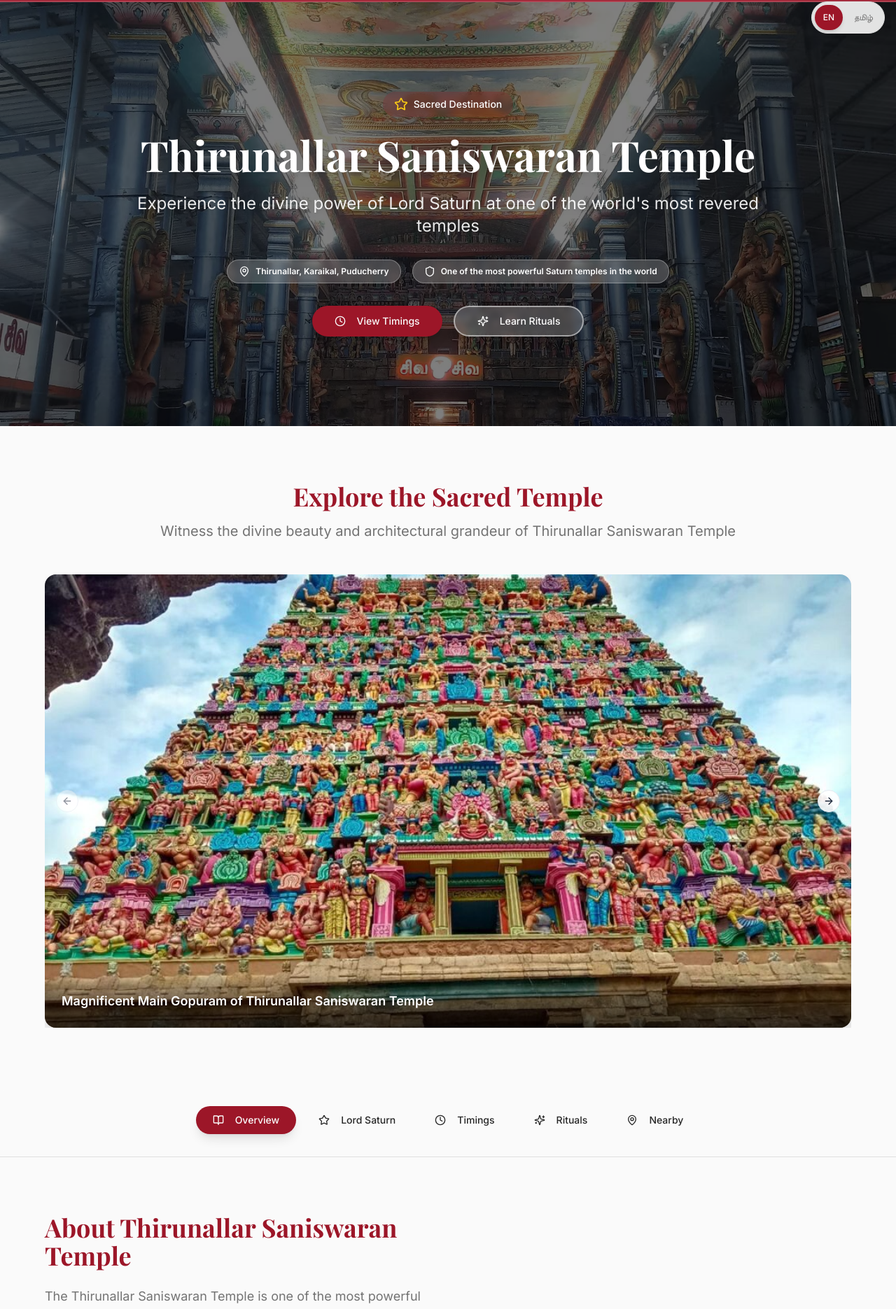
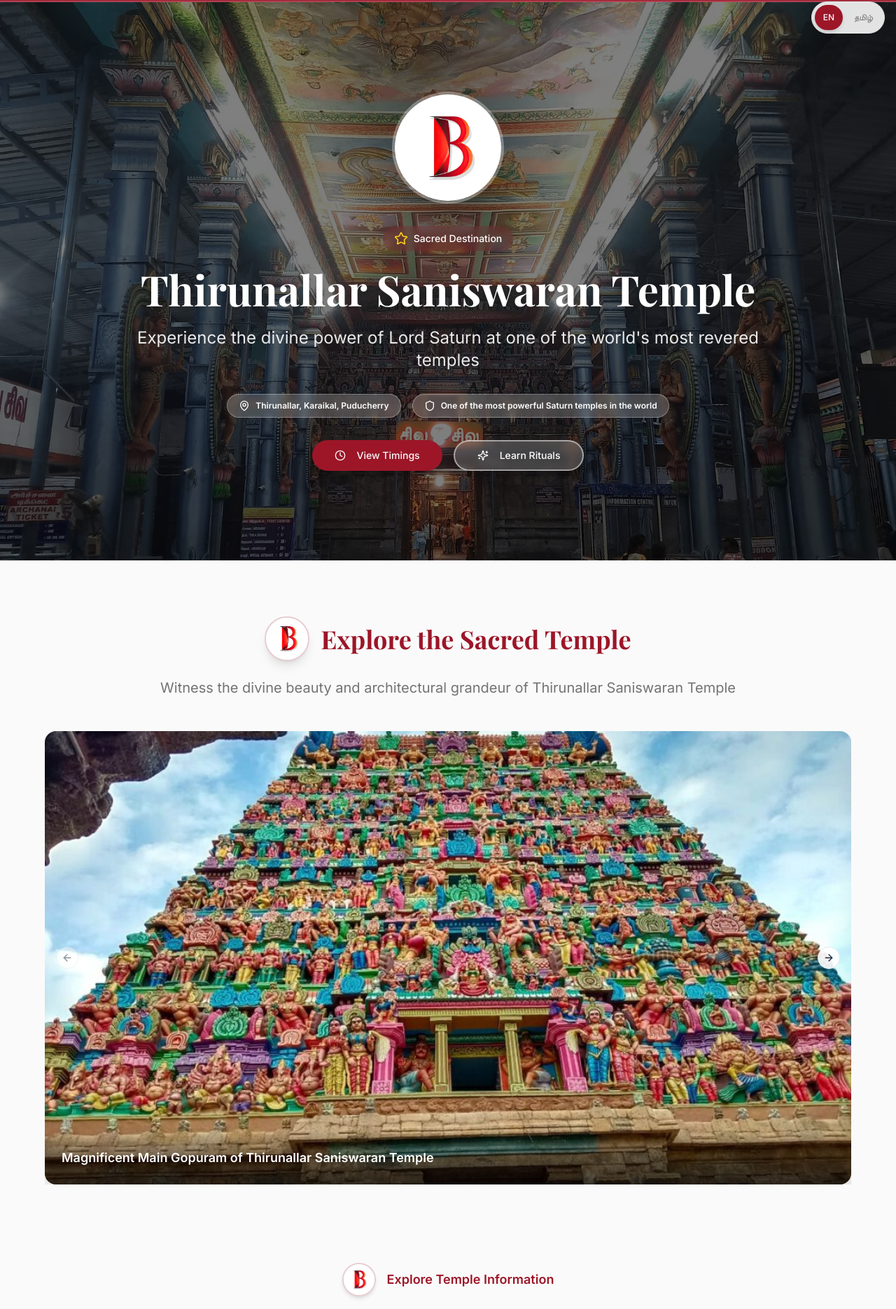
Before and after one commit to balahero03/balaji-residency, a React (Vite) app: page /temple in a window 1280 px wide. Shown: the part 78-1949 px from the top of the page at 70% size. Built offline with nearby package versions, Linux system fonts and the light colour scheme.

Commit message:
title in index added

```diff
--- a/index.html
+++ b/index.html
@@ -3,7 +3,8 @@
 
 <head>
   <meta charset="UTF-8" />
-  <link rel="icon" type="image/svg+xml" href="/favicon.ico" />
+  <link rel="icon" type="image/jpeg" href="/src/assets/logo.jpg" />
+  <link rel="apple-touch-icon" href="/src/assets/logo.jpg" />
   <meta name="viewport" content="width=device-width, initial-scale=1.0" />
 
   <!-- Primary Meta Tags -->
@@ -23,7 +24,10 @@
   <meta property="og:title" content="Balaji Residency Thirunallar | Best Lodging Near Saneeswaran Temple" />
   <meta property="og:description"
     content="Premier pilgrim accommodation in Thirunallar, just 50 meters from sacred Saneeswaran Temple. AC & Non-AC rooms, traditional hospitality, modern amenities. Book your spiritual stay now!" />
-  <meta property="og:image" content="/temple-view.jpg" />
+  <meta property="og:image" content="/src/assets/logo.jpg" />
+  <meta property="og:image:width" content="400" />
+  <meta property="og:image:height" content="400" />
+  <meta property="og:image:alt" content="Balaji Residency Thirunallar Logo" />
   <meta property="og:site_name" content="Balaji Residency" />
   <meta property="og:locale" content="en_US" />
 
@@ -33,7 +37,8 @@
   <meta property="twitter:title" content="Balaji Residency Thirunallar | Best Lodging Near Saneeswaran Temple" />
   <meta property="twitter:description"
     content="Premier pilgrim accommodation in Thirunallar, just 50 meters from sacred Saneeswaran Temple. AC & Non-AC rooms, traditional hospitality, modern amenities. Book your spiritual stay now!" />
-  <meta property="twitter:image" content="/temple-view.jpg" />
+  <meta property="twitter:image" content="/src/assets/logo.jpg" />
+  <meta property="twitter:image:alt" content="Balaji Residency Thirunallar Logo" />
 
   <!-- Geo Tags -->
   <meta name="geo.region" content="IN-PY" />
@@ -129,9 +134,11 @@
         "ratingValue": "4.5"
       },
       "image": [
+        "/src/assets/logo.jpg",
         "/temple-view.jpg",
         "/room-interior.jpg"
       ],
+      "logo": "/src/assets/logo.jpg",
       "hasMap": "https://maps.google.com/maps?q=Balaji+Residency+Thirunallar",
       "currenciesAccepted": "INR",
       "paymentAccepted": "Cash, UPI, Card",
@@ -150,7 +157,8 @@
       "@context": "https://schema.org",
       "@type": "LocalBusiness",
       "name": "Balaji Residency Thirunallar",
-      "image": "/temple-view.jpg",
+      "image": "/src/assets/logo.jpg",
+      "logo": "/src/assets/logo.jpg",
       "description": "Premier pilgrim accommodation in Thirunallar, just 50 meters from sacred Saneeswaran Temple. AC & Non-AC rooms with traditional hospitality.",
       "url": "https://balajiresidency.com",
       "telephone": "+91-9442422556",
--- a/src/pages/Temple.tsx
+++ b/src/pages/Temple.tsx
@@ -38,6 +38,7 @@ import templePond from "@/assets/temple/Temple_pond.jpg";
 import templeThear from "@/assets/temple/temple _thear.jpg";
 import crowdsAtTemple from "@/assets/temple/crowds-at-Thirunallar.jpg";
 import crowdAtTemple from "@/assets/temple/croud_at_temple.jpg";
+import logo from "@/assets/logo.jpg";
 
 const Temple = () => {
     const [activeTab, setActiveTab] = useState("overview");
@@ -1196,6 +1197,15 @@ const Temple = () => {
 
                 <div className="container mx-auto px-4 relative z-10">
                     <div className="max-w-4xl mx-auto text-center">
+                        {/* Logo */}
+                        <div className="mb-8">
+                            <img
+                                src={logo}
+                                alt="Thirunallar Saniswaran Temple Logo"
+                                className="w-32 h-32 md:w-40 md:h-40 mx-auto rounded-full shadow-2xl border-4 border-white/30 object-cover"
+                            />
+                        </div>
+
                         <div className="inline-flex items-center gap-2 bg-primary/20 backdrop-blur-sm rounded-full px-4 py-2 mb-6">
                             <Star className="w-5 h-5 text-yellow-400" />
                             <span className="text-sm font-medium text-white">Sacred Destination</span>
@@ -1263,9 +1273,16 @@ const Temple = () => {
                 <div className="container mx-auto px-4">
                     <div className="max-w-6xl mx-auto">
                         <div className="text-center mb-12">
-                            <h2 className="font-serif text-3xl md:text-4xl font-bold text-primary mb-4">
-                                {currentContent.carousel.title}
-                            </h2>
+                            <div className="flex items-center justify-center gap-4 mb-6">
+                                <img
+                                    src={logo}
+                                    alt="Temple Logo"
+                                    className="w-16 h-16 rounded-full shadow-lg border-2 border-primary/20 object-cover"
+                                />
+                                <h2 className="font-serif text-3xl md:text-4xl font-bold text-primary">
+                                    {currentContent.carousel.title}
+                                </h2>
+                            </div>
                             <p className="text-xl text-muted-foreground">
                                 {currentContent.carousel.subtitle}
                             </p>
@@ -1302,6 +1319,14 @@ const Temple = () => {
             {/* Navigation Tabs */}
             <section className="py-8 bg-background/80 backdrop-blur-sm border-b border-border">
                 <div className="container mx-auto px-4">
+                    <div className="flex items-center justify-center gap-4 mb-6">
+                        <img
+                            src={logo}
+                            alt="Temple Logo"
+                            className="w-12 h-12 rounded-full shadow-md border-2 border-primary/20 object-cover"
+                        />
+                        <span className="text-lg font-semibold text-primary">Explore Temple Information</span>
+                    </div>
                     <div className="flex flex-wrap justify-center gap-2">
                         {tabs.map((tab) => {
                             const Icon = tab.icon;
```
Also changed, not shown: src/assets/logo.jpg (added).
